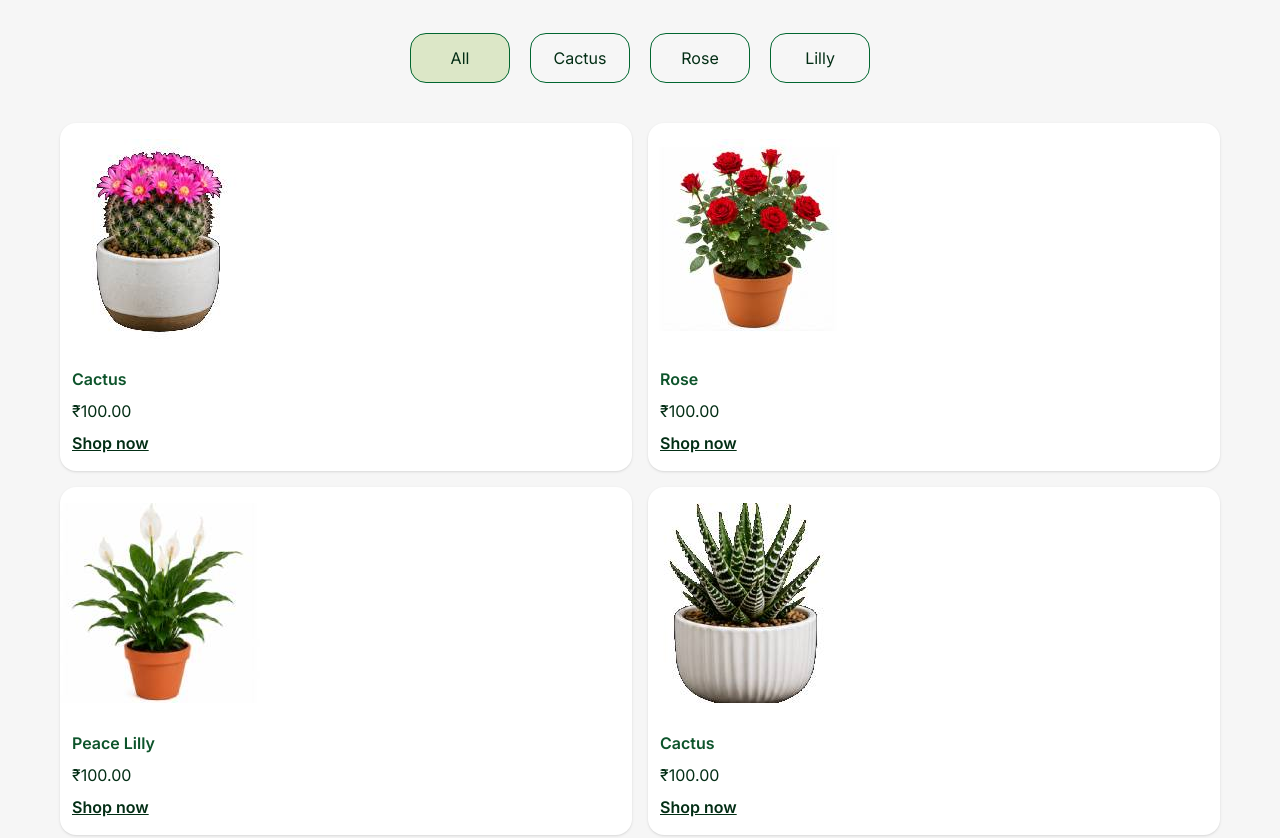
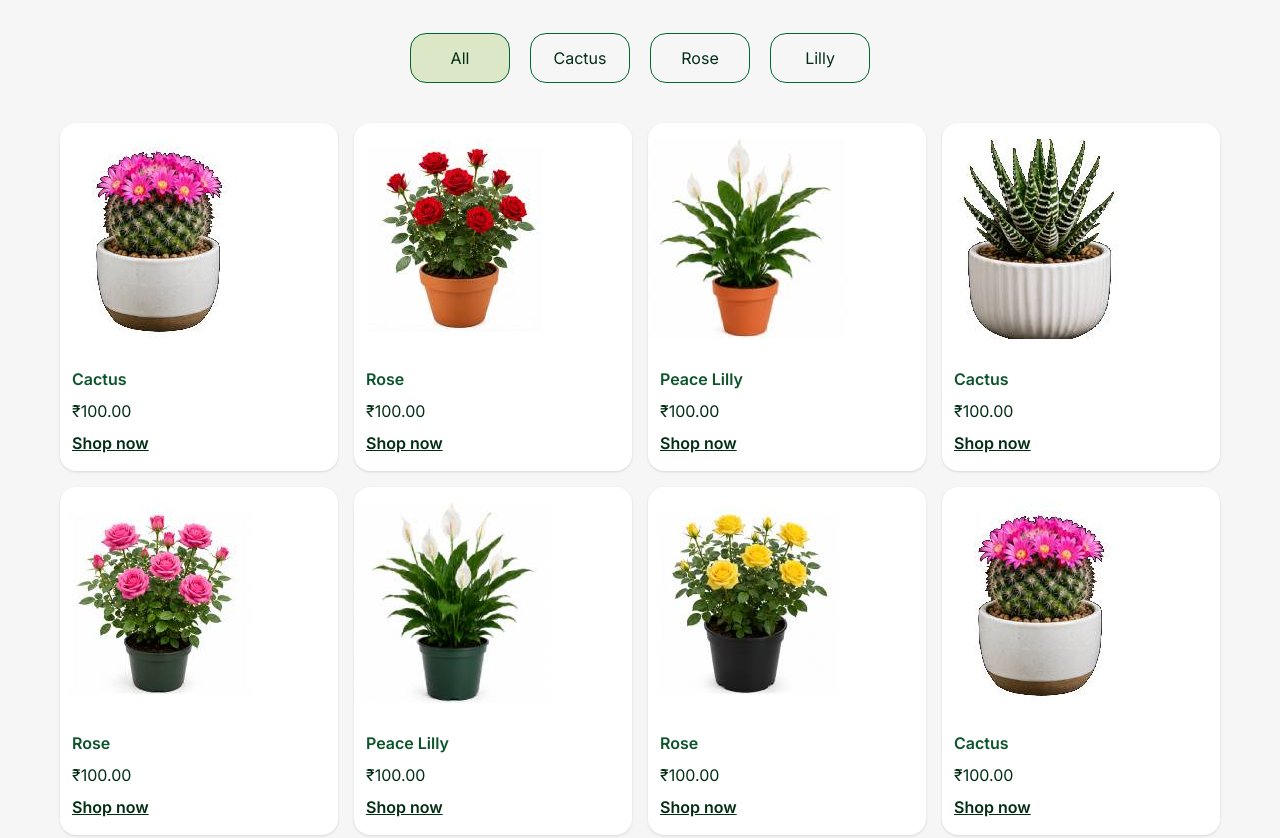
Before and after one commit to Tamil-Gracy/Greenden, a website: page index.html in a window 1280 px wide. Shown: the part 1873-2711 px from the top of the page. Drawn offline with Linux system fonts and the light colour scheme.

Commit message:
Style added

```diff
--- a/index.html
+++ b/index.html
@@ -149,7 +149,7 @@
             <li><a href="#" class="border hover:bg-[#dce7c7] border-green-800 rounded-2xl p-3 inline-block w-auto md:w-[100px]">Rose</a></li>
             <li><a href="#" class="border hover:bg-[#dce7c7] border-green-800 rounded-2xl p-3 inline-block w-auto md:w-[100px]">Lilly</a></li>
         </ul>
-        <div class="products grid grid-cols-2 md:grid-col-4 gap-4 mt-10">
+        <div class="products grid grid-cols-2 md:grid-cols-4 gap-4 mt-10">
             <div class="product_card shadow rounded-2xl  bg-[#fff] transition-transform duration-300 hover:scale-105 cursor-pointer">
                 <img src="./images/cactus1.jpg" alt="Cactus" class="mb-4 mt-4 transition-transform duration-300 hover:scale-110">
                 <div class="details h-25 p-3 mb-4">
```
Also changed, not shown: products.html (+1 -1 lines), src/output.css.
